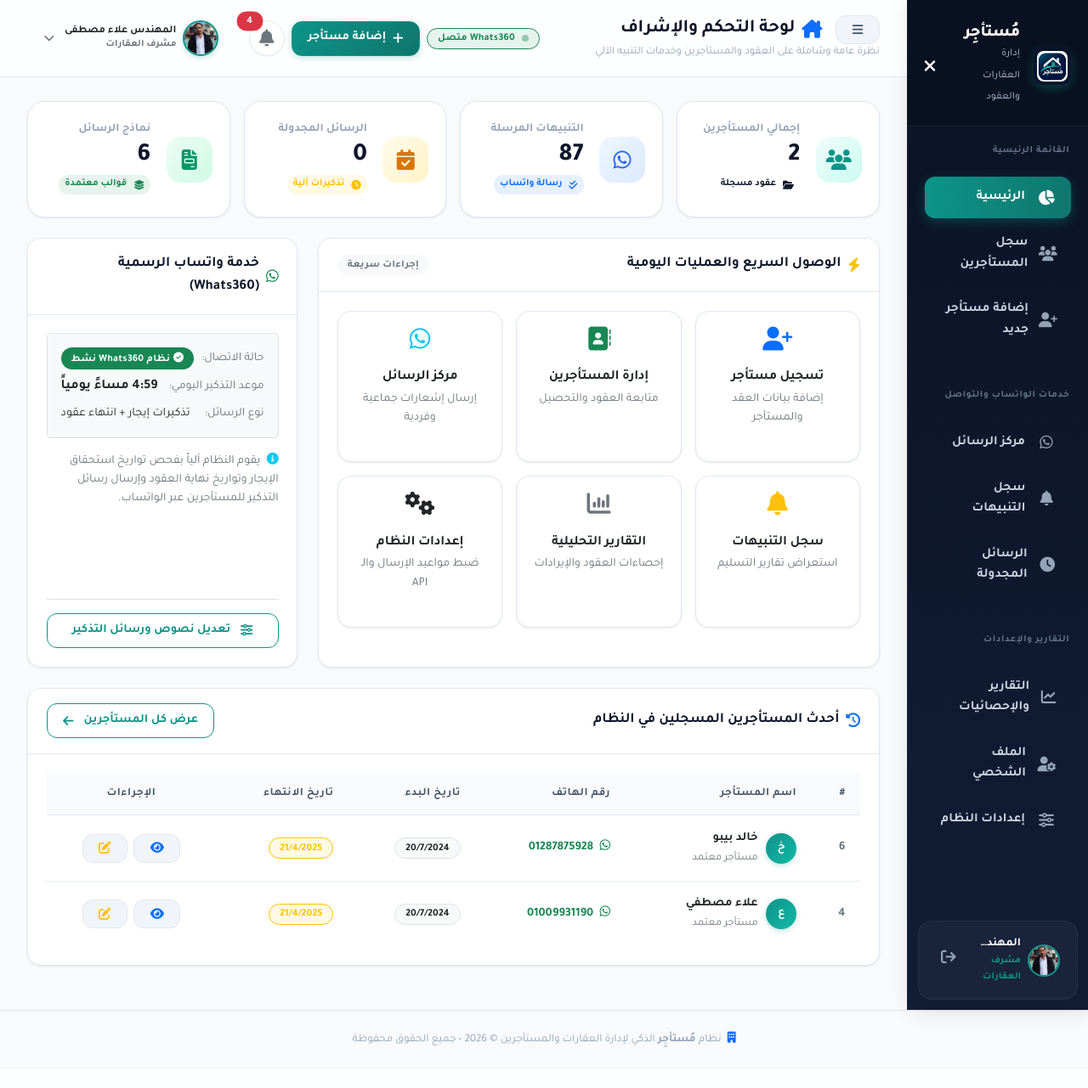
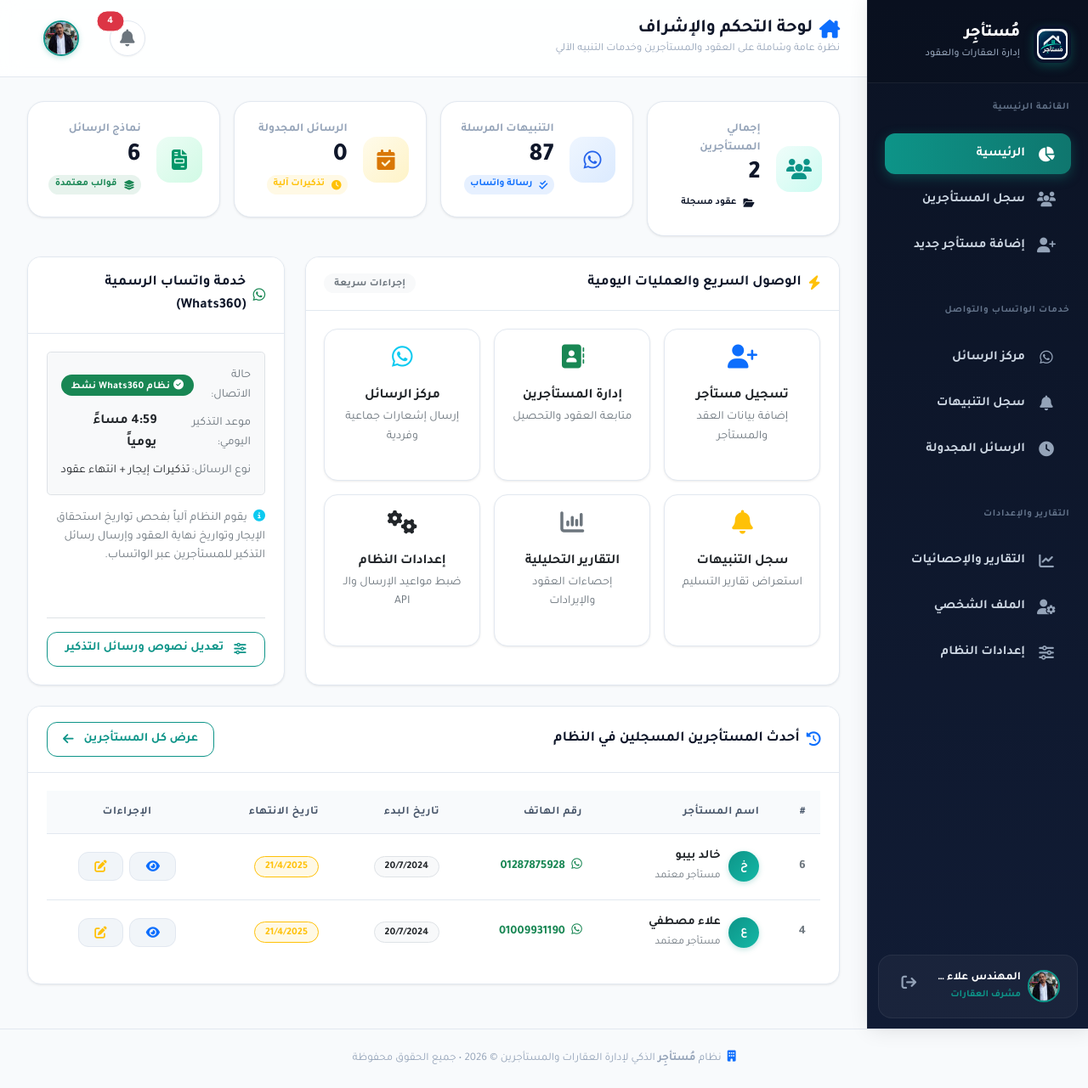
Before and after one commit to alaawpgate/mostager2, a Flask app: page /dashboard in a window 1280 px wide. Shown: the whole page at 85% size. Before the commit the page ends 1233 px from the top, so only its background shows below. Run offline with Flask 3, Linux system fonts and the light colour scheme; a user stored in the database is signed in; data comes from the database, SQL or seed files in the repository; data that the repository does not hold is empty.

Commit message:
fix(ui): fix mobile menu drawer and responsive sidebar display

```diff
--- a/static/css/modern-dashboard.css
+++ b/static/css/modern-dashboard.css
@@ -438,10 +438,10 @@ h1, h2, h3, h4, h5, h6, .page-title, .h1, .h2, .h3, .h4, .h5, .h6 {
   font-size: 0.9rem !important;
   padding: 0.55rem 1.15rem !important;
   border-radius: var(--radius-md) !important;
-  display: inline-flex !important;
-  align-items: center !important;
-  justify-content: center !important;
-  gap: 0.5rem !important;
+  display: inline-flex;
+  align-items: center;
+  justify-content: center;
+  gap: 0.5rem;
   transition: all var(--transition-fast) !important;
   border: 1px solid transparent !important;
 }
@@ -449,6 +449,14 @@ h1, h2, h3, h4, h5, h6, .page-title, .h1, .h2, .h3, .h4, .h5, .h6 {
 .btn:active {
   transform: scale(0.98);
 }
+
+/* Enforce Bootstrap display utilities over buttons & flex items */
+.d-none { display: none !important; }
+@media (min-width: 576px) { .d-sm-none { display: none !important; } }
+@media (min-width: 768px) { .d-md-none { display: none !important; } }
+@media (min-width: 992px) { .d-lg-none { display: none !important; } }
+@media (min-width: 1200px) { .d-xl-none { display: none !important; } }
+@media (min-width: 1400px) { .d-xxl-none { display: none !important; } }
 
 .btn-primary {
   background: linear-gradient(135deg, #0d9488 0%, #0f766e 100%) !important;
@@ -1206,10 +1236,14 @@ footer.app-footer a:hover {
   }
 }
 
-/* Desktop Mode (>= 992px: Laptops, Desktops) */
+/* Desktop Mode (>= 992px: Laptops, Desktops, Landscape Tablets) */
 @media (min-width: 992px) {
-  .sidebar, nav.sidebar {
+  .sidebar, nav.sidebar, #sidebarMenu {
     position: static !important;
+    top: auto !important;
+    right: auto !important;
+    left: auto !important;
+    bottom: auto !important;
     transform: none !important;
     -webkit-transform: none !important;
     visibility: visible !important;
@@ -1217,7 +1251,27 @@ footer.app-footer a:hover {
     display: flex !important;
     flex-direction: column !important;
     min-height: 100vh !important;
+    width: 260px !important;
+    min-width: 260px !important;
+    max-width: 260px !important;
+    flex: 0 0 260px !important;
     box-shadow: 4px 0 24px rgba(0, 0, 0, 0.12) !important;
+  }
+
+  .main-content, main.main-content {
+    flex: 1 1 0 !important;
+    min-width: 0 !important;
+    width: calc(100% - 260px) !important;
+    max-width: calc(100% - 260px) !important;
+  }
+
+  /* Strictly hide all mobile menu toggle and close buttons on desktop */
+  .sidebar-toggle-btn,
+  .sidebar-close-btn,
+  #sidebarCloseBtn,
+  button[onclick*="toggleSidebarMenu"],
+  .d-lg-none {
+    display: none !important;
   }
 
   .sidebar-backdrop {
--- a/templates/_sidebar.html
+++ b/templates/_sidebar.html
@@ -11,7 +11,7 @@
                 <span>إدارة العقارات والعقود</span>
             </div>
         </div>
-        <button type="button" class="btn btn-sm btn-outline-light border-0 d-lg-none p-1" onclick="toggleSidebarMenu(true)"
+        <button type="button" class="btn btn-sm btn-outline-light border-0 d-lg-none p-1 sidebar-close-btn" id="sidebarCloseBtn" onclick="toggleSidebarMenu(true)"
             title="إغلاق القائمة">
             <i class="fas fa-xmark fs-5"></i>
         </button>
--- a/templates/base.html
+++ b/templates/base.html
@@ -17,7 +17,7 @@
     <link href="https://cdnjs.cloudflare.com/ajax/libs/font-awesome/6.4.2/css/all.min.css" rel="stylesheet">
 
     <!-- Custom Modern Dashboard Theme with cache buster -->
-    <link href="{{ url_for('static', filename='css/modern-dashboard.css') }}?v=3.2.0" rel="stylesheet">
+    <link href="{{ url_for('static', filename='css/modern-dashboard.css') }}?v=3.6.0" rel="stylesheet">
 
     {% block extra_css %}{% endblock %}
 </head>
```
Also changed, not shown: other parts of static/css/modern-dashboard.css (+32 -10 lines).
